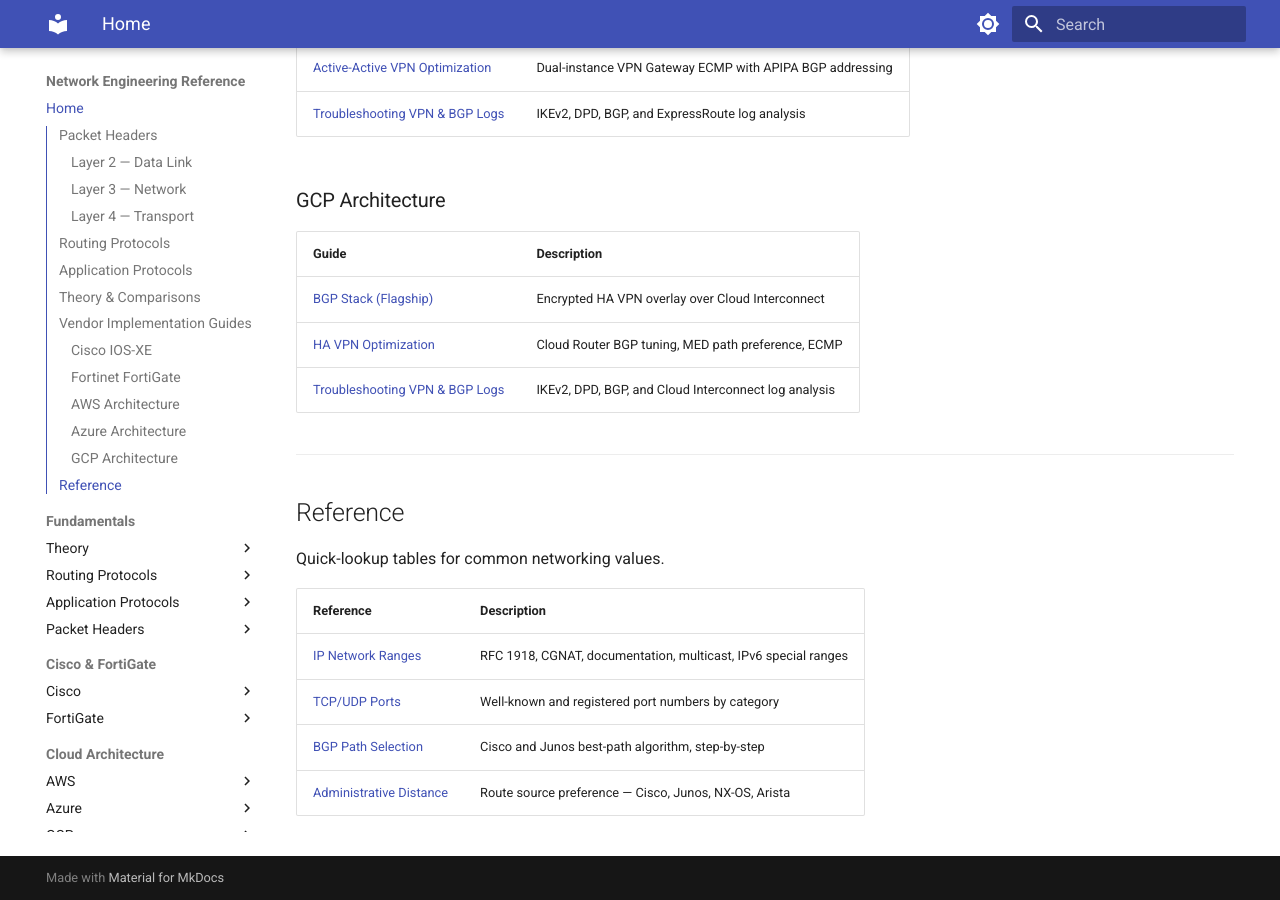
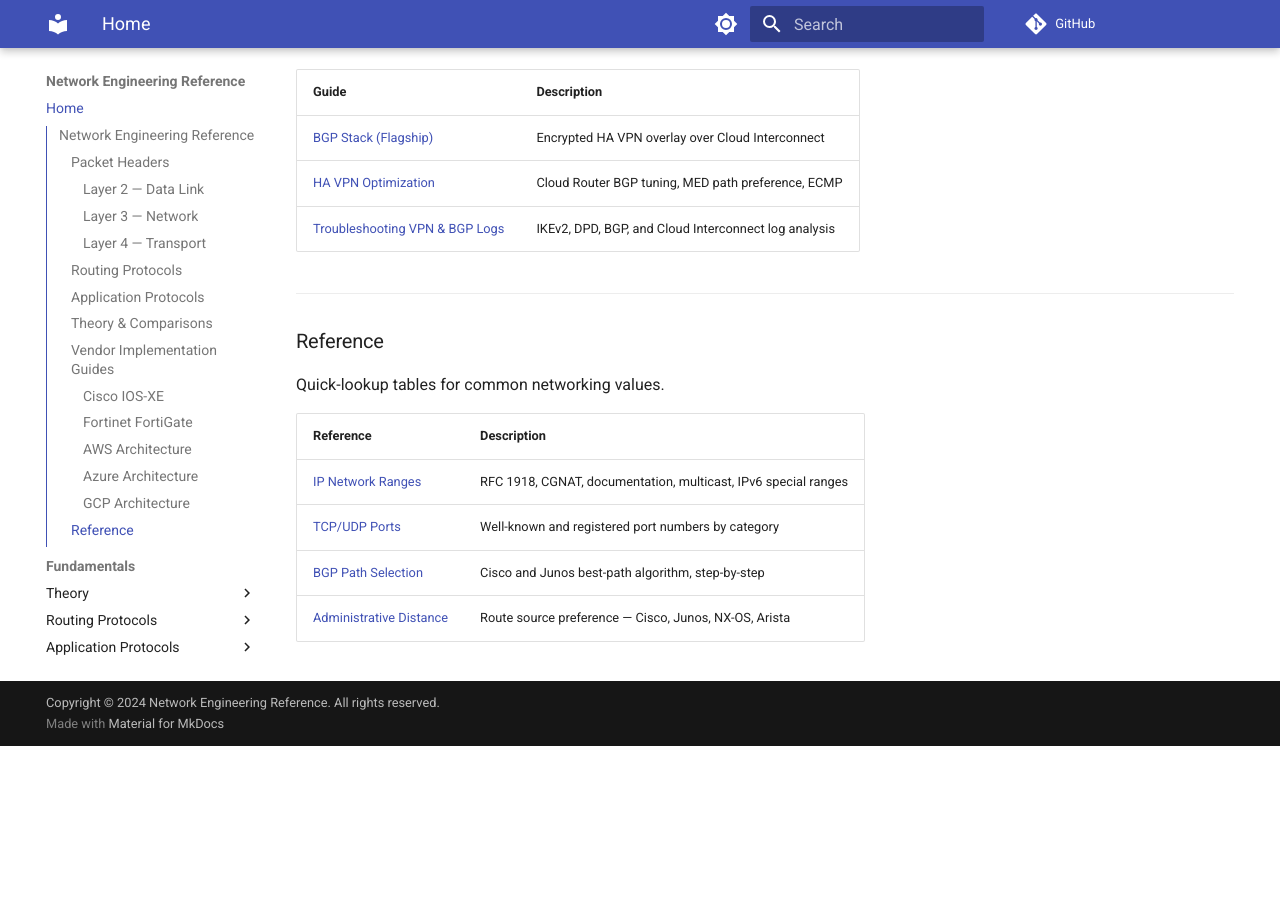
Before and after one commit to neil-booker-cko/docs, an MkDocs documentation site: the page built from docs/index.md, in a window 1280 px wide and 900 px high, scrolled down 3676 px. Built offline with MkDocs 1.6.1 and Material for MkDocs 9.7.7, drawn with Linux system fonts in a browser that asks for light colours; comment, search, counter and statistics services are not loaded; after the commit the page ends 4422 px from its top, so only the background shows below that.

Commit message:
Enhance mkdocs.yml configuration for better UX and functionality.
Theme Features:
  + navigation.instant - AJAX-based page transitions (faster)
  + content.tabs.link - allows linking to specific tabs in tabbed content

Markdown Extensions:
  + attr_list - enables IDs, classes, and custom attributes on elements
  + footnotes - support for footnote references and citations
  + sane_lists - fixes list parsing edge cases
  + toc.baselevel - start TOC at heading level 2 (improves hierarchy)

Site Configuration:
  + site_url - enables sitemaps and social sharing previews
  + repo_url - adds "View on GitHub" and GitHub integration links
  + copyright - footer attribution (customize URL and GitHub URL as needed)

Impact:
- Faster page navigation with instant loading
- Better linking within config tabs (direct share-ability)
- More semantic markdown with attributes and footnotes
- Improved SEO and GitHub integration
- Professional site footer

Co-Authored-By: Claude Haiku 4.5 <noreply@anthropic.com>

```diff
--- a/mkdocs.yml
+++ b/mkdocs.yml
@@ -1,5 +1,8 @@
 site_name: Network Engineering Reference
 site_description: Protocol packet formats, routing design, vendor implementation guides, and quick-reference cheat sheets for network engineers.
+site_url: https://network-engineering.example.com/
+repo_url: https://github.com/user/network-engineering-docs
+copyright: Copyright &copy; 2024 Network Engineering Reference. All rights reserved.
 docs_dir: docs
 
 theme:
@@ -19,14 +22,17 @@ theme:
         name: Switch to light mode
   features:
     - navigation.sections
+    - navigation.instant
     - navigation.top
     - toc.integrate
     - search.highlight
     - search.suggest
     - content.code.copy
     - content.code.annotate
+    - content.tabs.link
 
 markdown_extensions:
+  - attr_list
   - pymdownx.highlight:
       anchor_linenums: true
       line_spans: __span
@@ -43,8 +49,11 @@ markdown_extensions:
   - tables
   - admonition
   - pymdownx.details
+  - footnotes
+  - sane_lists
   - toc:
       permalink: true
+      baselevel: 2
 
 hooks:
   - hooks.py
```
